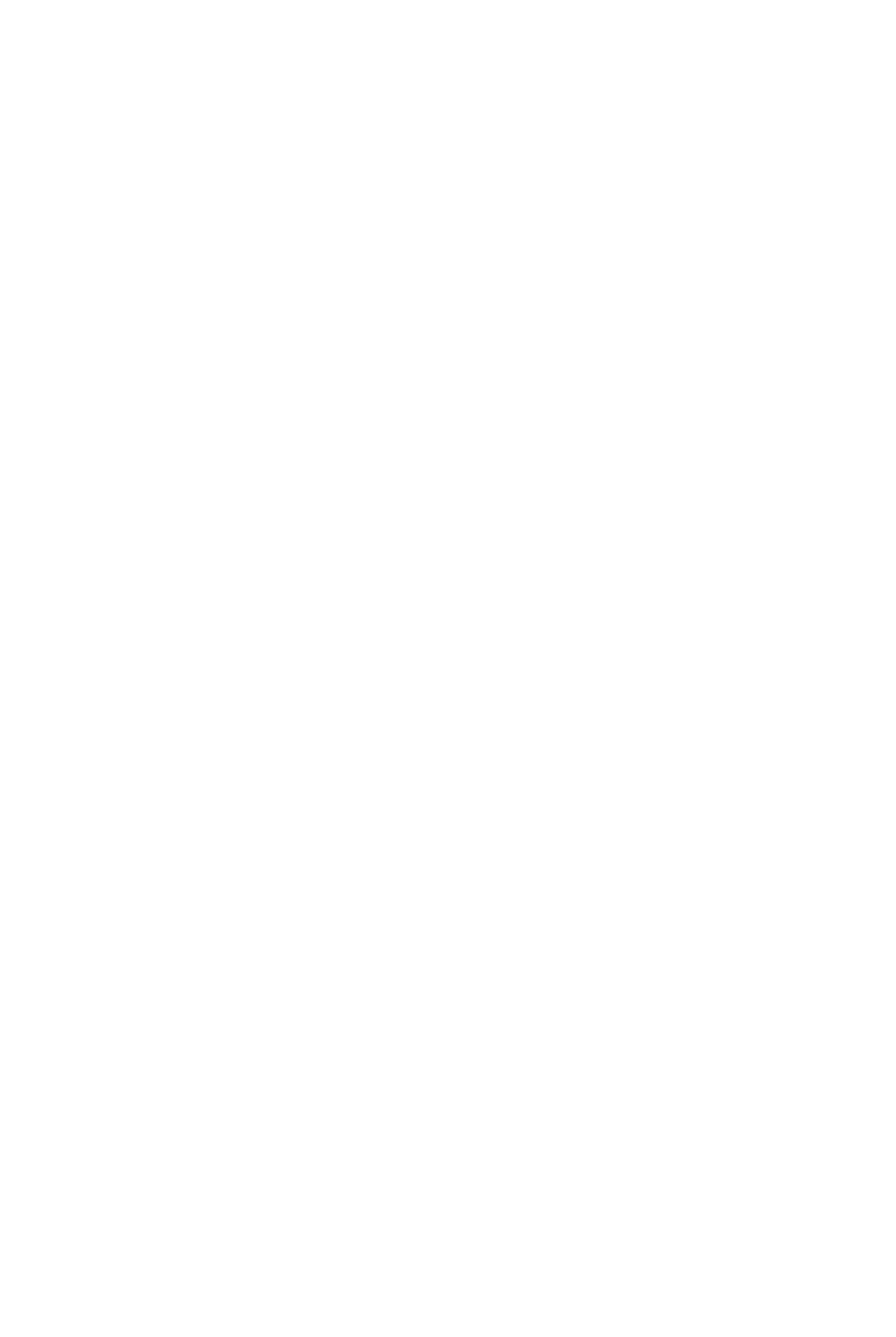
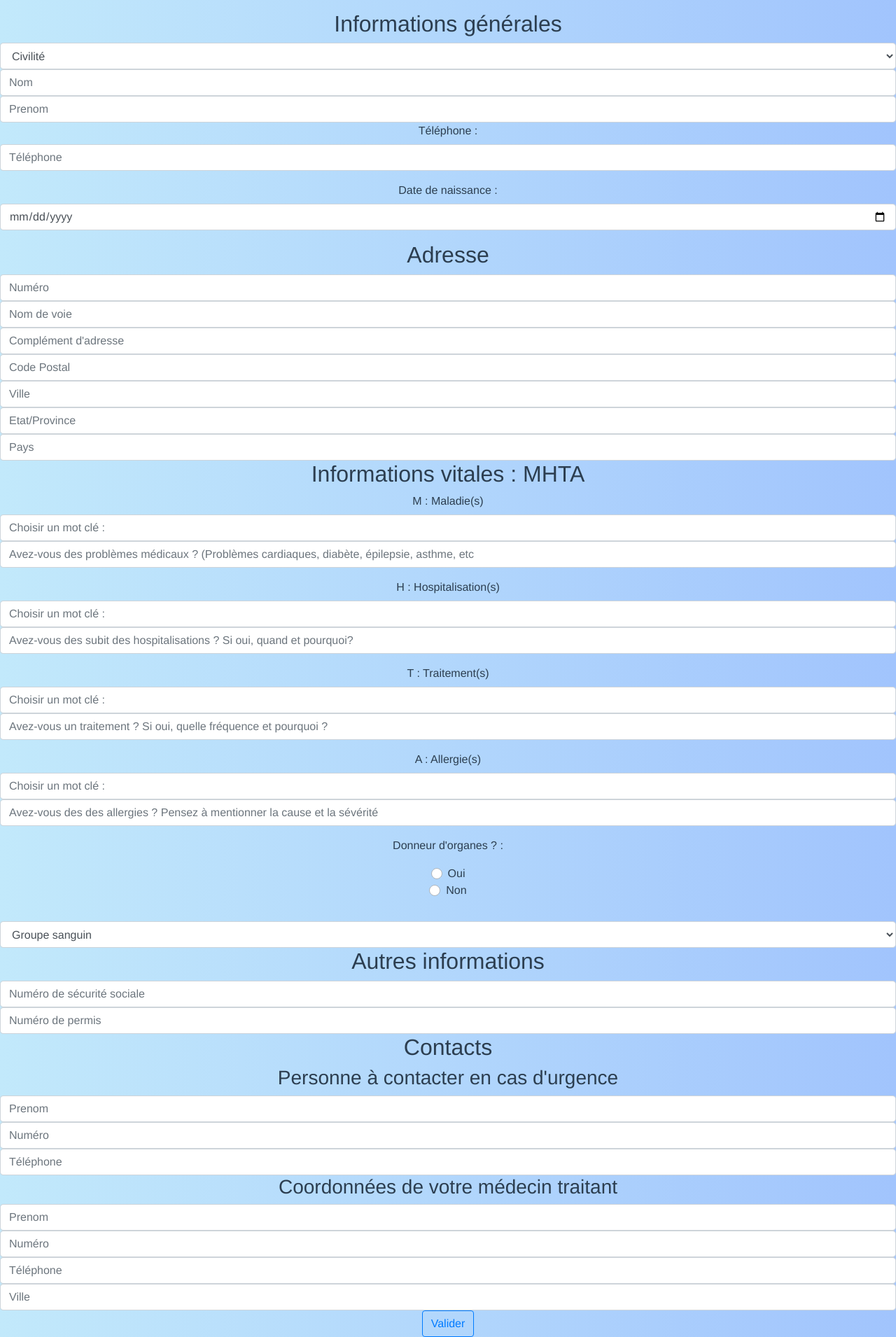
Before and after one commit to MatthieuLev/scanandsave, a Vue app: page /medical_file in a window 1280 px wide. Shown: the part 41-1951 px from the top of the page at 70% size. Before the commit the page ends 800 px from the top, so only its background shows below. Built offline with nearby package versions, Linux system fonts and the light colour scheme.

Commit message:
#US4 Création formulaire 1

```diff
--- a/src/router.js
+++ b/src/router.js
@@ -3,6 +3,7 @@ import Router from 'vue-router';
 import Home from './views/Home.vue';
 import Login from './views/Login.vue';
 import Registration from './views/Registration.vue';
+import Medical_File from './views/Medical_File.vue';
 
 Vue.use(Router);
 
@@ -25,5 +26,10 @@ export default new Router({
       name: 'Registration',
       component: Registration,
     },
+    {
+      path: '/medical_file',
+      name: 'Medical File',
+      component: Medical_File,
+    },
   ],
 });
--- /dev/null
+++ b/src/views/Medical_File.vue
@@ -0,0 +1,115 @@
+<template>
+  <b-form class="registration-form">
+    <h1>Mon dossier médical</h1>
+
+      <h2>Informations générales</h2>
+
+        <select title = "Civilité" class="form-control">
+            <option selected disabled>Civilité</option>
+            <option value="madame">Madame</option>
+            <option value="monsieur">Monsieur</option>
+            <option value="mademoiselle">Mademoiselle</option>
+        </select>
+
+        <b-form-input v-model="text" required placeholder="Nom"></b-form-input>
+
+        <b-form-input v-model="text" required placeholder="Prenom"></b-form-input>
+
+        <b-form-group label="Téléphone : ">
+          <b-form-input type ="tel" label ="Téléphone" required placeholder="Téléphone"></b-form-input>
+        </b-form-group>
+
+        <b-form-group label="Date de naissance : ">
+          <b-form-input type ="date" required placeholder="Date de naissance"></b-form-input>
+        </b-form-group>
+
+    <h2>Adresse</h2>
+
+      <b-form-input v-model="text" type="number" required placeholder="Numéro"></b-form-input>
+      <b-form-input v-model="text" required placeholder="Nom de voie"></b-form-input>
+      <b-form-input v-model="text"  required placeholder="Complément d'adresse"></b-form-input>
+      <b-form-input v-model="text" type="number" required placeholder="Code Postal"></b-form-input>
+      <b-form-input v-model="text" required placeholder="Ville"></b-form-input>
+      <b-form-input v-model="text" required placeholder="Etat/Province"></b-form-input>
+      <b-form-input v-model="text" required placeholder="Pays"></b-form-input>
+
+    <h2>Informations vitales : MHTA</h2>
+
+      <b-form-group label="M : Maladie(s)">
+        <b-form-input
+          v-model="text" required placeholder="Choisir un mot clé : "></b-form-input>
+        <b-form-input
+          v-model="text" required placeholder="Avez-vous des problèmes médicaux ? (Problèmes cardiaques, diabète, épilepsie, asthme, etc"></b-form-input>
+      </b-form-group>
+
+      <b-form-group label="H : Hospitalisation(s)">
+        <b-form-input
+          v-model="text" required placeholder="Choisir un mot clé : "></b-form-input>
+        <b-form-input
+          v-model="text" required placeholder="Avez-vous des subit des hospitalisations ? Si oui, quand et pourquoi?"></b-form-input>
+      </b-form-group>
+
+      <b-form-group label="T : Traitement(s)">
+        <b-form-input
+          v-model="text" required placeholder="Choisir un mot clé : "></b-form-input>
+        <b-form-input
+          v-model="text" required placeholder="Avez-vous un traitement ? Si oui, quelle fréquence et pourquoi ?"></b-form-input>
+      </b-form-group>
+
+      <b-form-group label="A : Allergie(s)">
+        <b-form-input v-model="text" required placeholder="Choisir un mot clé : "></b-form-input>
+        <b-form-input v-model="text" required placeholder="Avez-vous des des allergies ? Pensez à mentionner la cause et la sévérité"></b-form-input>
+      </b-form-group>
+
+      <p>Donneur d'organes ? : </p>
+      <b-form-group>
+        <b-form-group id="checkboxes-4">
+          <b-form-radio v-model="selected" name="some_radios" value="oui">Oui</b-form-radio>
+          <b-form-radio v-model="selected" name="some_radios" value="non">Non</b-form-radio>
+        </b-form-group>
+      </b-form-group>
+
+      <select class="form-control">
+          <option selected disabled>Groupe sanguin</option>
+          <option value="a+">A+</option>
+          <option value="a-">A-</option>
+          <option value="b+">B+</option>
+          <option value="b+">B-</option>
+          <option value="ab">AB</option>
+          <option value="o+">O+</option>
+          <option value="o-">O-</option>
+      </select>
+
+    <h2>Autres informations</h2>
+
+      <b-form-input v-model="text" type="number" required placeholder="Numéro de sécurité sociale"></b-form-input>
+      <b-form-input v-model="text" type="number" required placeholder="Numéro de permis"></b-form-input>
+
+    <h2>Contacts</h2>
+
+      <h3>Personne à contacter en cas d'urgence</h3>
+        <b-form-input v-model="text" required placeholder="Prenom"></b-form-input>
+        <b-form-input v-model="text" required placeholder="Numéro"></b-form-input>
+        <b-form-input type ="tel" required placeholder="Téléphone"></b-form-input>
+
+    <h3>Coordonnées de votre médecin traitant</h3>
+        <b-form-input v-model="text" required placeholder="Prenom"></b-form-input>
+        <b-form-input v-model="text" required placeholder="Numéro"></b-form-input>
+        <b-form-input type ="tel" required placeholder="Téléphone"></b-form-input>
+    <b-form-input v-model="text" required placeholder="Ville"></b-form-input>
+    <div>
+      <b-button variant="outline-primary">Valider</b-button>
+    </div>
+  </b-form>
+
+</template>
+
+<script>
+  export default {
+    name: "Medical File"
+  }
+</script>
+
+<style scoped>
+
+</style>
```
Also changed, not shown: 1 other file (tests, documents, lock files or other folders).
